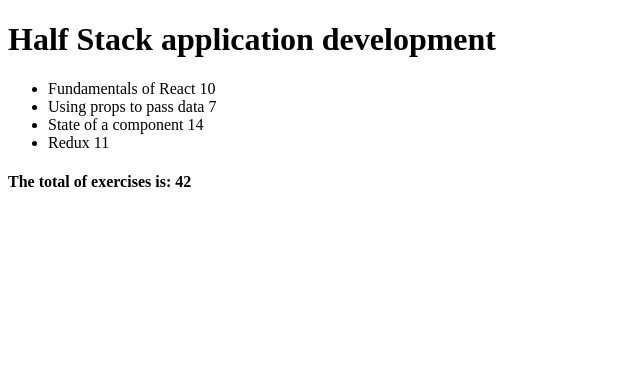
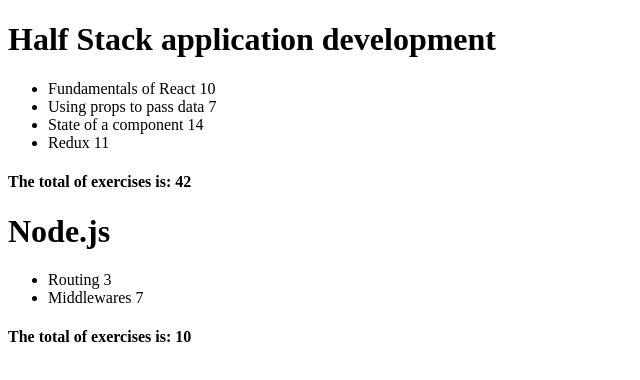
Before and after one commit to sara-czasak/part1, a React (Vite) app in the folder exercise1.1-1.5/: page / in a window 1280 px wide. Shown: the top 380 px of the page, without its empty margins (0-640 px from the left). Built offline with nearby package versions, Linux system fonts and the light colour scheme.

Commit message:
course exercise 2.4

```diff
--- a/exercise1.1-1.5/src/App.jsx
+++ b/exercise1.1-1.5/src/App.jsx
@@ -41,22 +41,29 @@ const ExerciseSum = ({parts}) => {
     // </div>
 }
 
-const Course = ({course}) => {
-    // console.log("course ",course)
-    // console.log("course.id ",course.id)
-    // console.log("course.name ",course.name)
-    // console.log("course.parts ",course.parts[0])
+const Course = ({courses}) => {
+    console.log(courses)
+
+    return <div>
+        {courses.map(course => {
+            console.log('name, ', course.name)
+            console.log('parts, ', course.parts)
             return <div>
                 <Header name={course.name} />
                 <Content parts={course.parts} />
                 <ExerciseSum parts={course.parts} />
             </div>
+
+        })}
+
+    </div>
 }
 
 const App = () => {
-    const course = {
+    const courses = [
+      {
+        name: 'Half Stack application development',
         id: 1,
-      name: 'Half Stack application development',
         parts: [
           {
             name: 'Fundamentals of React',
@@ -79,9 +86,48 @@ const App = () => {
             id: 4
           }
         ]
+      },
+      {
+        name: 'Node.js',
+        id: 2,
+        parts: [
+          {
+            name: 'Routing',
+            exercises: 3,
+            id: 1
+          },
+          {
+            name: 'Middlewares',
+            exercises: 7,
+            id: 2
+          }
+        ]
+      }
+    ]
+
+    const course = {
+        id: 1,
+        name: 'Half Stack application development',
+        parts: [
+          {
+            name: 'Fundamentals of React',
+            exercises: 10,
+            id: 1
+          },
+          {
+            name: 'Using props to pass data',
+            exercises: 7,
+            id: 2
+          },
+          {
+            name: 'State of a component',
+            exercises: 14,
+            id: 3
+          }
+        ]
       }
 
-    return <Course course={course} />
+    return <Course courses={courses} />
   }
 
   export default App
```
Lines whose indentation alone changed are shown as unchanged.
